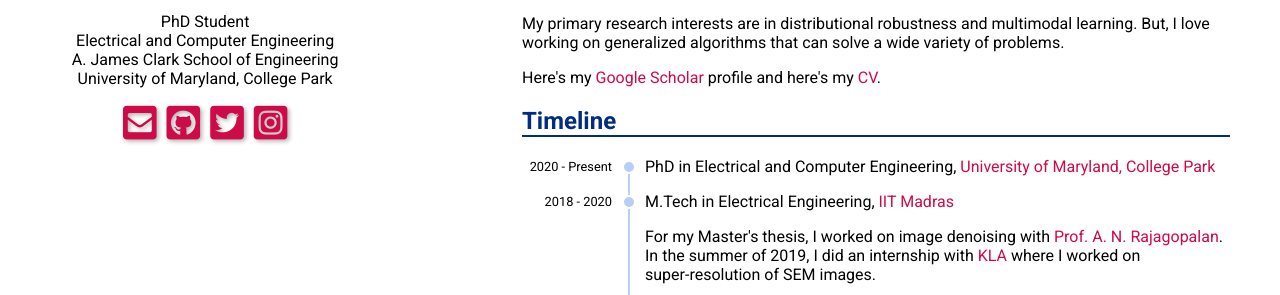
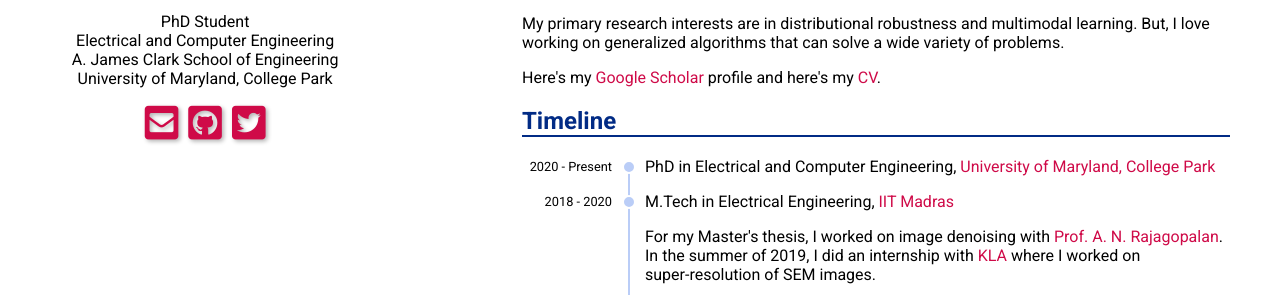
Before and after one commit to priyathamkat/priyathamkat.github.io, a Jekyll site: the page built from index.nonamp.html, in a window 1280 px wide. Shown: the part 173-468 px from the top of the page. Built offline with Jekyll 4.4.1, drawn with Linux system fonts in a browser that asks for light colours; nearby versions of some CDN libraries.

Commit message:
Remove instagram

```diff
--- a/index.html
+++ b/index.html
@@ -384,12 +384,6 @@
                         <i class="fab fa-twitter-square fa-3x"></i>
                     </a>
                 </li>
-                <li id="instagram-icon">
-                    <a href="https://www.instagram.com/priyathamkat/" aria-label="Instagram" rel="noreferrer"
-                        target="_blank">
-                        <i class="fab fa-instagram-square fa-3x"></i>
-                    </a>
-                </li>
             </ul>
             <span id="email" [text]="emailAddress">&nbsp;</span>
         </div>
--- a/index.nonamp.html
+++ b/index.nonamp.html
@@ -62,12 +62,6 @@
                 <li id="twitter-icon">
                     <a href="https://twitter.com/priyathamkat/" aria-label="Twitter" rel="noreferrer" target="_blank">
                         <i class="fab fa-twitter-square fa-3x"></i>
-                    </a>
-                </li>
-                <li id="instagram-icon">
-                    <a href="https://www.instagram.com/priyathamkat/" aria-label="Instagram" rel="noreferrer"
-                        target="_blank">
-                        <i class="fab fa-instagram-square fa-3x"></i>
                     </a>
                 </li>
             </ul>
```
